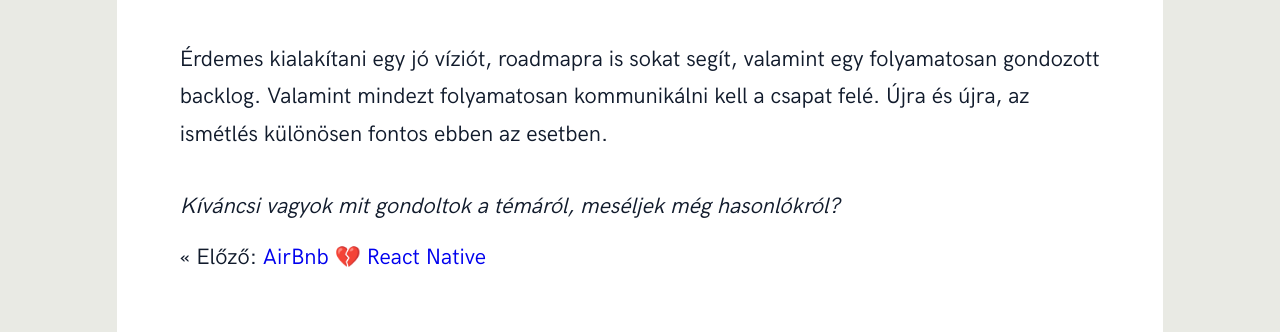
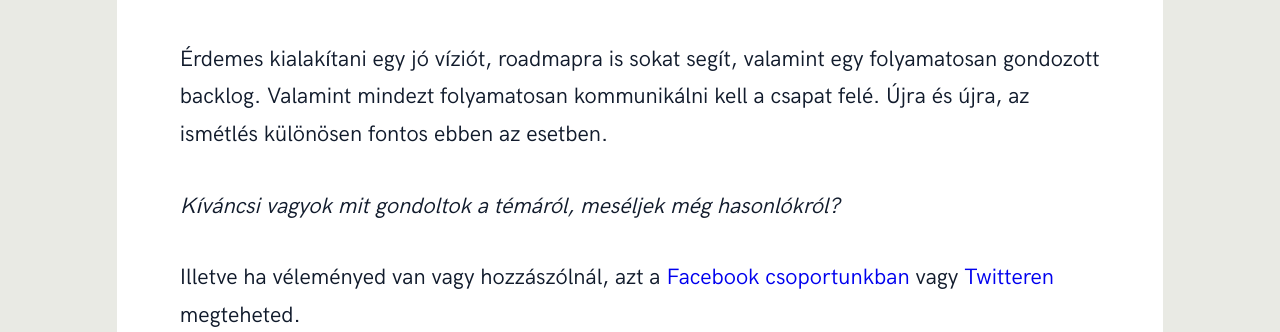
Before and after one commit to AppCraft-Projects/appcraft-site, a Jekyll site: the page built from _blog/2018-07-06-okr-team-goals.md, in a window 1280 px wide and 900 px high, scrolled down 5713 px, cut to the strip 0-332 px from the top of the window. Built offline with Jekyll 4.4.1, drawn with Linux system fonts in a browser that asks for light colours.

Commit message:
Fix post - OKR, add FB and Twitter links for comments

```diff
--- a/_blog/2018-07-06-okr-team-goals.md
+++ b/_blog/2018-07-06-okr-team-goals.md
@@ -71,3 +71,5 @@ Az OKR hasznos eszköz, tök jól működik, de fontos látni, hogy nem egy szen
 Érdemes kialakítani egy jó víziót, roadmapra is sokat segít, valamint egy folyamatosan gondozott backlog. Valamint mindezt folyamatosan kommunikálni kell a csapat felé. Újra és újra, az ismétlés különösen fontos ebben az esetben.
 
 *Kíváncsi vagyok mit gondoltok a témáról, meséljek még hasonlókról?*
+
+Illetve ha véleményed van vagy hozzászólnál, azt a [Facebook csoportunkban](http://bit.ly/acfb-okr) vagy [Twitteren](http://bit.ly/actw-okr) megteheted.
```
